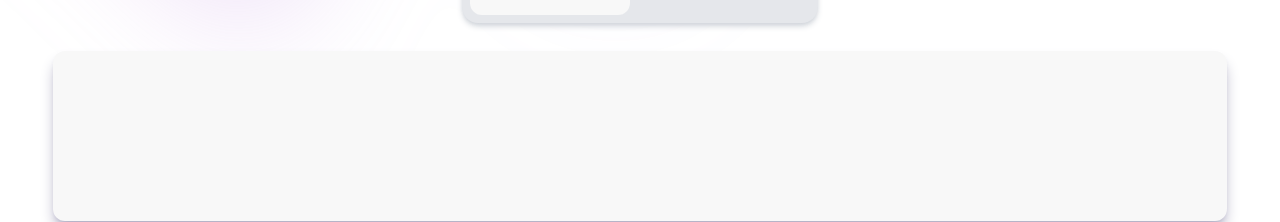
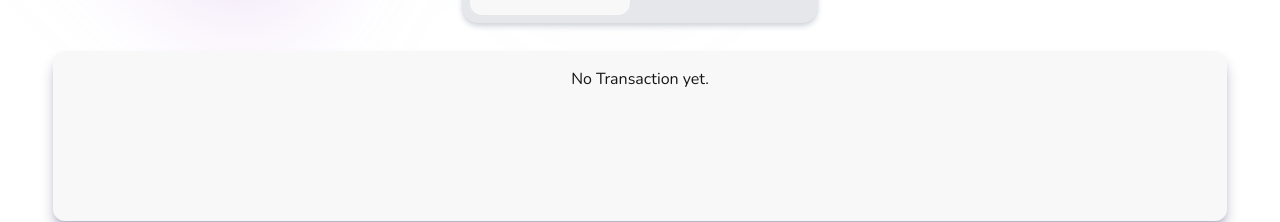
Before and after one commit to lucas-dash/Expense-Tracker, a React (Vite) app: page /tracker in a window 1280 px wide. Shown: the part 401-623 px from the top of the page. Built offline with nearby package versions, Linux system fonts and the light colour scheme.

Commit message:
style if no transaction

```diff
--- a/src/App.tsx
+++ b/src/App.tsx
@@ -23,7 +23,7 @@ const router = createBrowserRouter(
   createRoutesFromElements(
     <Route path="/" element={<Root />}>
       <Route index element={<Overview />} />
-      <Route path="tracker" element={<TrackerPage />} />
+      <Route path="tracker" element={<TrackerPage />}></Route>
       <Route path="budgets" element={<BudgetsPage />} />
       <Route path="addExpense" element={<ExpenseForm />} />
     </Route>
--- a/src/components/ExpenseComponents/ExpenseCategory.tsx
+++ b/src/components/ExpenseComponents/ExpenseCategory.tsx
@@ -71,8 +71,11 @@ const ExpenseCategory = ({
       {/* category summary */}
       <article className="w-full bg-light rounded-xl p-4 mt-7 min-h-[170px] shadow-lg shadow-descript dark:shadow-darkBG overflow-x-hidden">
         <ul className="flex flex-col gap-2">
-          {selectFlow
-            ? outcomeCategory.map((category) => {
+          {selectFlow ? (
+            outcomeCategory.length <= 0 ? (
+              <li className="text-center">No Transaction yet.</li>
+            ) : (
+              outcomeCategory.map((category) => {
                 return (
                   <Transaction
                     key={category.id}
@@ -82,7 +85,11 @@ const ExpenseCategory = ({
                   />
                 );
               })
-            : incomeCategory.map((category) => {
+            )
+          ) : incomeCategory.length <= 0 ? (
+            <li className="text-center">No Transaction yet.</li>
+          ) : (
+            incomeCategory.map((category) => {
               return (
                 <Transaction
                   key={category.id}
@@ -91,7 +98,8 @@ const ExpenseCategory = ({
                   categoryColor={categoryColor}
                 />
               );
-              })}
+            })
+          )}
         </ul>
       </article>
     </section>
--- a/src/components/OverviewComponents/AllExpense.tsx
+++ b/src/components/OverviewComponents/AllExpense.tsx
@@ -31,7 +31,10 @@ const AllExpense = ({
       </div>
 
       <ul className="flex flex-col gap-3">
-        {allExpense.map((expense) => {
+        {allExpense.length <= 0 ? (
+          <li className="text-center">No Transaction yet.</li>
+        ) : (
+          allExpense.map((expense) => {
             return (
               <Transaction
                 expense={expense}
@@ -40,7 +43,8 @@ const AllExpense = ({
                 categoryColor={categoryColor}
               />
             );
-        })}
+          })
+        )}
       </ul>
     </article>
   );
--- a/src/components/Transaction.tsx
+++ b/src/components/Transaction.tsx
@@ -1,10 +1,14 @@
+// Icons
 import { TiDelete } from 'react-icons/ti';
+// Types
 import {
   ExpenseType,
   CategoryFilterType,
   categoryColorType,
 } from '../utils/Types';
+// uttils
 import { currencyFormater } from '../utils/helperFunc';
+// hooks
 import { useMemo } from 'react';
 
 type TransactionPropType = {
@@ -27,7 +31,7 @@ const Transaction = ({
       const { amount, category, date, type, note } = expense;
 
       return (
-        <li className="flex justify-between items-center gap-4 font-nunito odd:bg-descript/30 rounded-xl px-2">
+        <li className="flex justify-between items-center gap-4 font-nunito odd:bg-descript/30 rounded-lg px-2">
           {categoryColor.map((cat, index) => {
             if (cat.catName === category) {
               return (
@@ -39,7 +43,10 @@ const Transaction = ({
                     {cat.icon}
                   </span>
                   <div className="flex items-start flex-col justify-center">
-                    <h4 className="md:text-lg dark:text-dark">{category}</h4>
+                    <h4 className="md:text-lg dark:text-dark">
+                      {/* <Link to="/EditTransaction/20"> {category}</Link> */}
+                      {category}
+                    </h4>
                     <p className="text-sm text-gray-500">{date}</p>
                     {note && <p className="text-gray-500">{note}</p>}
                   </div>
--- a/src/index.css
+++ b/src/index.css
@@ -16,5 +16,3 @@ html {
 .nav-active {
   @apply relative transition-colors duration-500 before:content-[''] before:absolute before:-bottom-2 before:left-0 before:w-0 before:h-1 before:rounded-full before:opacity-0 before:transition-all before:duration-500 before:bg-progress hover:before:w-full hover:before:opacity-100 hover:text-progress;
 }
-
-/* relative transition-all duration-500 before:content-[''] before:absolute before:-bottom-2 before:left-0 before:w-0 before:h-1.5 before:rounded-full before:opacity-0 before:transition-all before:duration-500  before:bg-primary hover:before:w-full hover:before:opacity-100 hover:text-black; */
```
Lines whose indentation alone changed are shown as unchanged.
